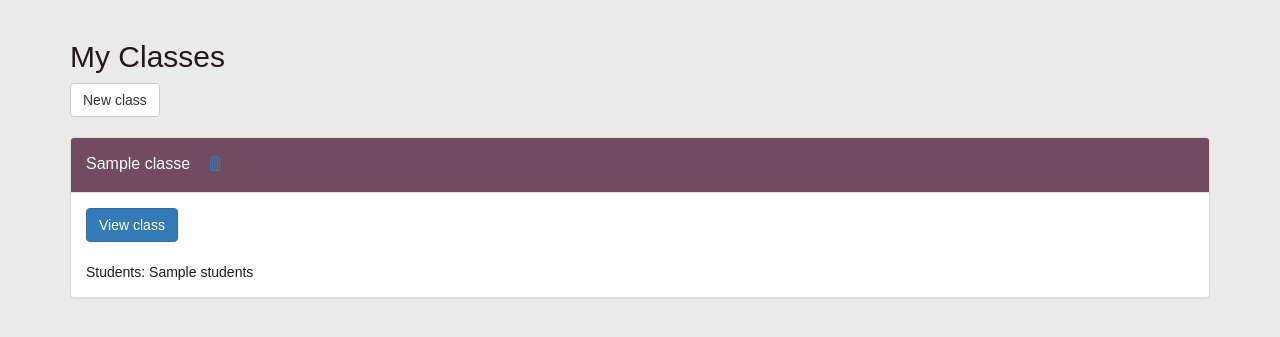
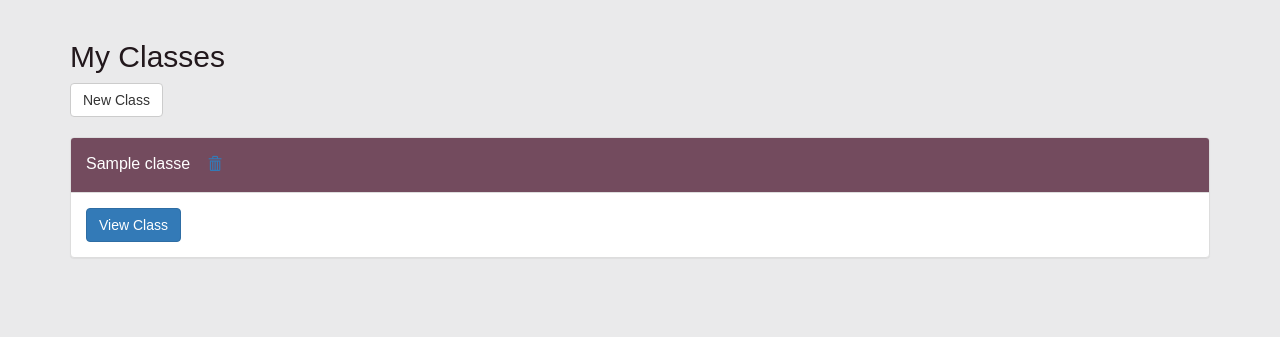
Before and after one commit to anyakeller/rocket-sammies, a Flask app: page /class in a window 1280 px wide, after a click that opens the changed part. Shown: the part 52-389 px from the top of the page. Run offline with Flask 2, Linux system fonts and the light colour scheme; the visitor is signed in with stand-in values (Sample User, id 1); a database or web service that is not in the repository returns one stand-in record (values such as "Sample title"); data that the repository does not hold is empty; parts of the project's set-up code (start-up, migrations or seed data) failed here and were passed over; some libraries are stand-ins or nearby versions.

Commit message:
quick css

```diff
--- a/templates/class.html
+++ b/templates/class.html
@@ -6,7 +6,7 @@
     <h2>My Classes</h2>
 
     <div>
-        <button class="btn btn-default" id="btn-new-class">New class</button>
+        <button class="btn btn-default" id="btn-new-class">New Class</button>
         <br><br>
         <div id="modal-new-class" class="modal fade" role="dialog">
             <div class="modal-dialog" role="document">
@@ -55,8 +55,7 @@
             </div>
             <div id="{{ class["cid"] }}" class="panel-collapse collapse">
                 <div class="panel-body">
-                    <a href="/class/{{ class["cid"] }}" class="btn btn-primary">View class</a><br><br>
-                       Students: {{ class["students"] }}
+                    <a href="/class/{{ class["cid"] }}" class="btn btn-primary">View Class</a><br>
                 </div>
             </div>
         </div>
```
Also changed, not shown: templates/dashboard.html (+5 -3 lines).
